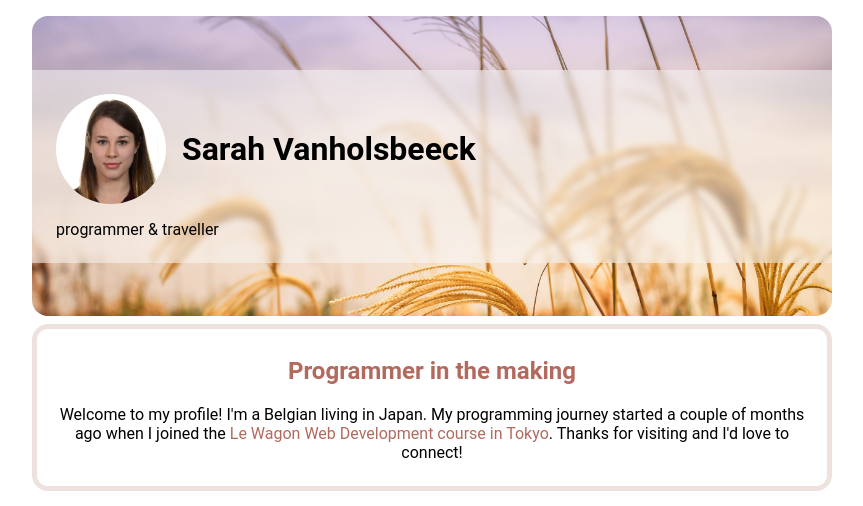
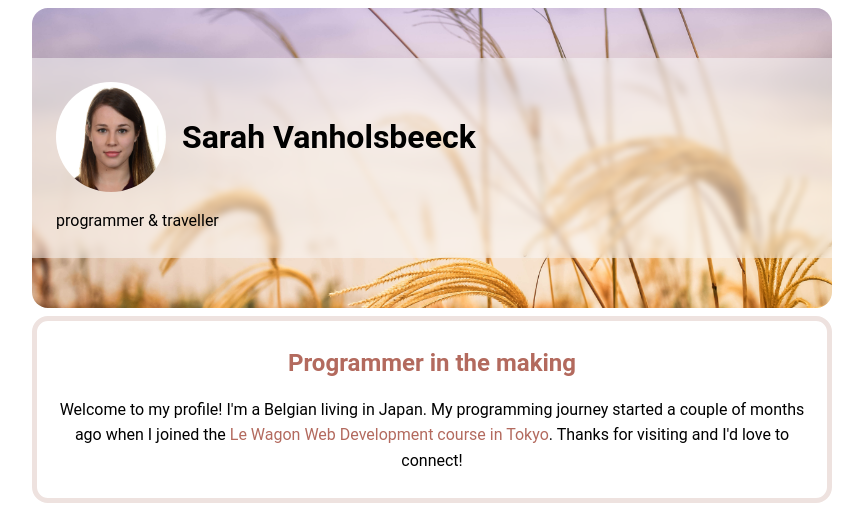
Before and after one commit to SarahVh92/profile, a plain HTML site: page index.html in a window 1280 px wide. Shown: the top 506 px of the page, without its empty margins (208-1071 px from the left). Drawn offline with Linux system fonts and the light colour scheme.

Commit message:
Change line-height

```diff
--- a/index.html
+++ b/index.html
@@ -18,7 +18,7 @@
     <div class="card-identity" style="background-image: url(./images/barley.jpg)">
       <div class="card-identity-content">
         <div class="card-identity-avatar">
-          <img src="./images/sarah.jpg" alt="avatar" class="card-identity-img">
+          <img src="./images/sarah.JPG" alt="avatar" class="card-identity-img">
           <h1>Sarah Vanholsbeeck</h1>
         </div>
         <p>programmer & traveller</p>
--- a/style.css
+++ b/style.css
@@ -28,7 +28,7 @@ body {
   background-position: 50% 50%;
   width: 100%;
   max-width: 800px;
-  margin-top: 8px;
+  margin-top: 8px 0;
 }
 .card-identity-content {
   /*customizable*/
@@ -165,6 +165,10 @@ dt {
   }
 }
 
+p,
+dd {
+  line-height: 1.6;
+}
 /*
 .card-beige {
   background-color: #eee2df;
```
